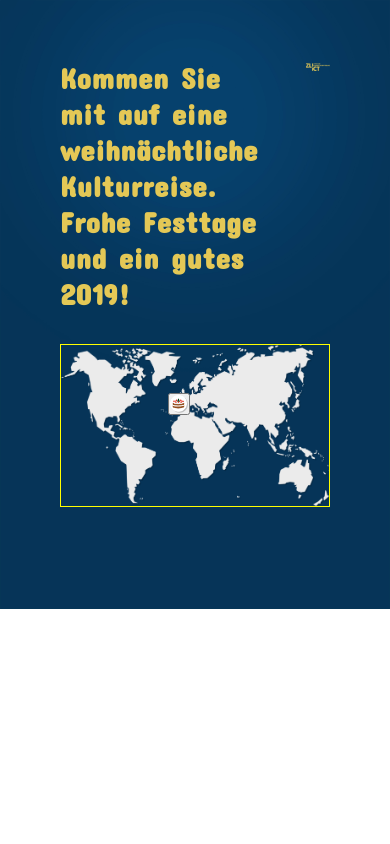
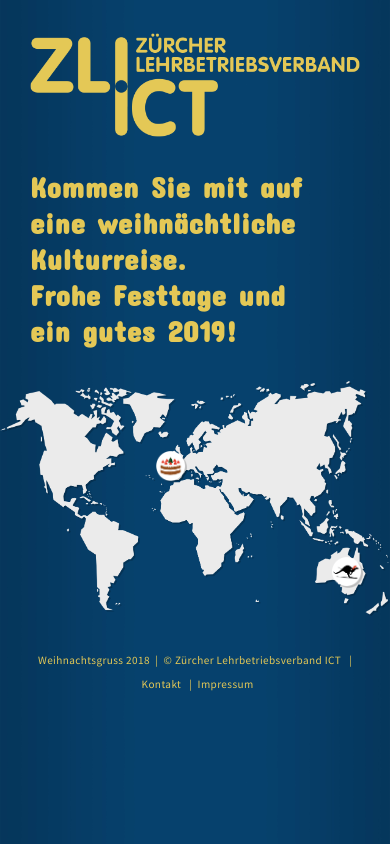
Before and after one commit to diegosteiner/zli-xmas-2018, a PHP site: page / in a window 390 px wide. Run offline with PHP 8.4, Linux system fonts and the light colour scheme; some web fonts are replaced.

Commit message:
Add countries

```diff
--- a/src/assets/app.css
+++ b/src/assets/app.css
@@ -7,9 +7,8 @@
 
 body {
   background-image: url('bg.jpg');
-  background-size: cover;
-  background-position: top center;
-  background-repeat: no-repeat;
+  background-size: 100%;
+  background-repeat: repeat-y;
   margin: 0;
   padding: 60px;
   position: relative;
@@ -18,6 +17,7 @@
   font-family: 'Source Sans Pro', sans-serif;
   letter-spacing: 0.025em;
   line-height: 1.5em;
+  overflow-x: hidden;
 }
 
 img {
@@ -45,13 +45,24 @@
 body > header .title h1 {
   color: #e4c856;
   font-size: 1.8rem;
+  margin: 0;
 }
 
 body > header .logo {
   flex: 200px 0;
   max-width: 400px;
-  margin: .2rem auto 2rem auto;
+  margin: .2rem 0 2rem auto;
   display: block;
+}
+
+body > footer, body > footer a {
+
+  margin-top: 2rem;
+  text-align: center;
+  color: #e4c856;
+  font-size: 0.7rem;
+  text-decoration: none;
+
 }
 
 .modal-wrapper {
@@ -72,7 +83,7 @@
   margin: 0 auto;
   background: #fff;
   border-radius: .5rem;
-  padding: 2rem;
+  padding: 60px;
 }
 
 button.modal-close {
@@ -93,40 +104,44 @@
   display: flex;
   flex-direction: row;
   /* justify-content: space-evenly; */
-  margin: 0 -1rem;
+  margin: 0 -30px;
 }
 
 .col {
-  margin: 1rem;
+  margin: 0 30px 2rem 30px;
 }
 
 .container .col.one-half {
   flex: 50% 1;
-  background: red;
 }
 
 .container .col.one-third {
   flex: 33% 1;
-  background: yellow;
 }
 
 .container .col.two-thirds {
   flex: 66% 1;
-  background: orange;
 }
 
 h1 {
   /* font-family: 'Fredoka One', cursive; */
   font-family: 'Concert One', cursive;
   /* font-weight: normal; */
-  margin-top: 0;
+  margin: 0 0 .5em 0;
   letter-spacing: 0.025em;
   line-height: 1.25em;
 }
 
+h2 {
+  margin: 0 0 1em 0;
+}
+
+p {
+  margin: 0 0 1em 0;
+}
+
 .places {
   position: absolute;
-  border: 1px solid yellow;
   height: 100%;
   width: 100%;
   top: 0;
@@ -136,6 +151,40 @@
 .places button {
   position: absolute;
   width: 8%;
+  cursor: pointer;
+   background: transparent;
+    border: none !important;
+    font-size:0;
+}
+
+.sticky-note {
+  box-shadow: 10px 10px 0 rgba(0,0,0,0.3);
+  padding: 2rem;
+  /* transform:rotate(-2deg); */
+  margin: 0 auto;
+  width: 100%;
+  position: relative;
+}
+
+.sticky-note .pin {
+  top: -75px;
+  left: 50%;
+  width: 80px;
+  position: absolute;
+}
+
+.sticky-note .flag {
+  position: absolute;
+  top: 2rem;
+  right: 2rem;
+  width: 50px;
+  transform:rotate(4deg);
+}
+
+.sticky-note h3 {
+  font-family: 'Rye';
+  font-size: 1.5em;
+  margin-bottom: 1em;
 }
 
 @media screen and (max-width: 768px) {
@@ -143,7 +192,23 @@
     display: block;
   }
 
-  main header {
+  body {
+    padding: 30px;
+  }
+
+  body > header {
     display: block;
   }
+
+  body > main {
+    margin: 0 -30px;
+  }
+
+  .modal-wrapper {
+    padding: 30px;
+  }
+
+  .modal {
+    padding: 30px;
+  }
 }
--- /dev/null
+++ b/src/countries/australia.html
@@ -0,0 +1,50 @@
+<!DOCTYPE html>
+<html>
+
+<head>
+  <meta charset="utf-8" />
+  <meta http-equiv="X-UA-Compatible" content="IE=edge">
+  <title>Page Title</title>
+  <meta name="viewport" content="width=device-width, initial-scale=1">
+  <link rel="stylesheet" type="text/css" media="screen" href="../assets/app.css" />
+  <link href="https://fonts.googleapis.com/css?family=Concert+One|Fredoka+One|Rye|Source+Sans+Pro:300,300i,400,400i,600,600i"
+    rel="stylesheet">
+</head>
+
+<body class="modal">
+  <div class="container">
+    <div class='col one-half'>
+      <img src="/assets/kaenguru.png">
+      <div class="sticky-note" style="max-width:300px;margin: -40px auto 2rem 20px;background-color: #c22006; color: white; transform:rotate(-7deg);">
+        <img class="pin" src="/assets/pin_star.png">
+        <img class="flag" src="/assets/flags/china.png">
+        <h3>Test</h3>
+        <p>
+          <strong>Hauptstadt</strong>
+          <br>
+          Canberra
+        </p>
+        <p>
+          <strong>Einwohner</strong>
+          <br>
+          2
+        </p>
+      </div>
+    </div>
+    <div class='col one-half'>
+      <h1 class="text-red">Hello, World!</h1>
+      <h2>Merry Christmas</h2>
+      <p>Lorem ipsum dolor sit amet, consectetur adipiscing elit, sed do eiusmod tempor incididunt ut labore et dolore
+        magna aliqua. Ut enim ad minim veniam, quis nostrud exercitation ullamco laboris nisi ut aliquip ex ea commodo
+        consequat. Duis aute irure dolor in reprehenderit in voluptate velit esse cillum dolore eu fugiat nulla
+        pariatur. Excepteur sint occaecat cupidatat non proident, sunt in culpa qui officia deserunt mollit anim id est
+        laborum.</p>
+      <p>Lorem ipsum dolor sit amet, consectetur adipiscing elit, sed do eiusmod tempor incididunt ut labore et dolore
+        magna aliqua. Ut enim ad minim veniam, quis nostrud exercitation ullamco laboris nisi ut aliquip ex ea commodo
+        consequat. Duis aute irure dolor in reprehenderit in voluptate velit esse cillum dolore eu fugiat nulla
+        pariatur. Excepteur sint occaecat cupidatat non proident, sunt in culpa qui officia deserunt mollit anim id est
+        laborum.</p>
+    </div>
+</body>
+
+</html>
--- a/src/index.php
+++ b/src/index.php
@@ -23,11 +23,27 @@
     <img class="map" src="./assets/karte_2_zu_1.png">
     <div class="places">
       <button style="left: 40%; top: 30%;" onclick="javascript:show(this);" data-target="#modal"><img src="assets/icon_japan.png"></button>
-
+      <button style="left: 85%; top: 75%;" onclick="javascript:show(this);" data-target="#modal-australia"><img src="assets/icon_australien.png"></button>
     </div>
   </main>
   <footer>
+    Weihnachtsgruss 2018&nbsp;&nbsp;|&nbsp;&nbsp;&copy; Zürcher Lehrbetriebsverband ICT &nbsp;&nbsp;|&nbsp;&nbsp;<a href="">Kontakt</a> &nbsp;&nbsp;|&nbsp;&nbsp;<a href="">Impressum</a>
   </footer>
+
+<?php foreach (scandir('countries/') as $file): ?>
+  <?php
+$contents = [];
+$country = explode('.', $file)[0];
+if (!preg_match("/\w+\.html/", $file)) {continue;}
+preg_match("/<body class=\"modal\">\n(.*)\n<\/body>/sm", file_get_contents("countries/$file"), $contents);
+?>
+  <div id='modal-<?=$country?>' class="modal-wrapper close">
+    <div class="modal">
+      <button class="modal-close close">×</button>
+      <?=$contents[1]?>
+    </div>
+  </div>
+<?endforeach;?>
 
   <div id='modal' class="modal-wrapper close">
     <div class="modal">
@@ -50,6 +66,7 @@
           <p>Lorem ipsum dolor sit amet, consectetur adipiscing elit, sed do eiusmod tempor incididunt ut labore et dolore magna aliqua. Ut enim ad minim veniam, quis nostrud exercitation ullamco laboris nisi ut aliquip ex ea commodo consequat. Duis aute irure dolor in reprehenderit in voluptate velit esse cillum dolore eu fugiat nulla pariatur. Excepteur sint occaecat cupidatat non proident, sunt in culpa qui officia deserunt mollit anim id est laborum.</p>
         </div>
       </div>
+      <hr>
       <div class="container">
         <div class='col two-thirds'>
           <p>Lorem ipsum dolor sit amet, consectetur adipiscing elit, sed do eiusmod tempor incididunt ut labore et dolore magna aliqua. Ut enim ad minim veniam, quis nostrud exercitation ullamco laboris nisi ut aliquip ex ea commodo consequat. Duis aute irure dolor in reprehenderit in voluptate velit esse cillum dolore eu fugiat nulla pariatur. Excepteur sint occaecat cupidatat non proident, sunt in culpa qui officia deserunt mollit anim id est laborum.</p>
```
Also changed, not shown: src/assets/bg.jpg, src/assets/flags/china.png (added), src/assets/kaenguru.png (added), src/assets/pin_star.png (added), 1 other file.
